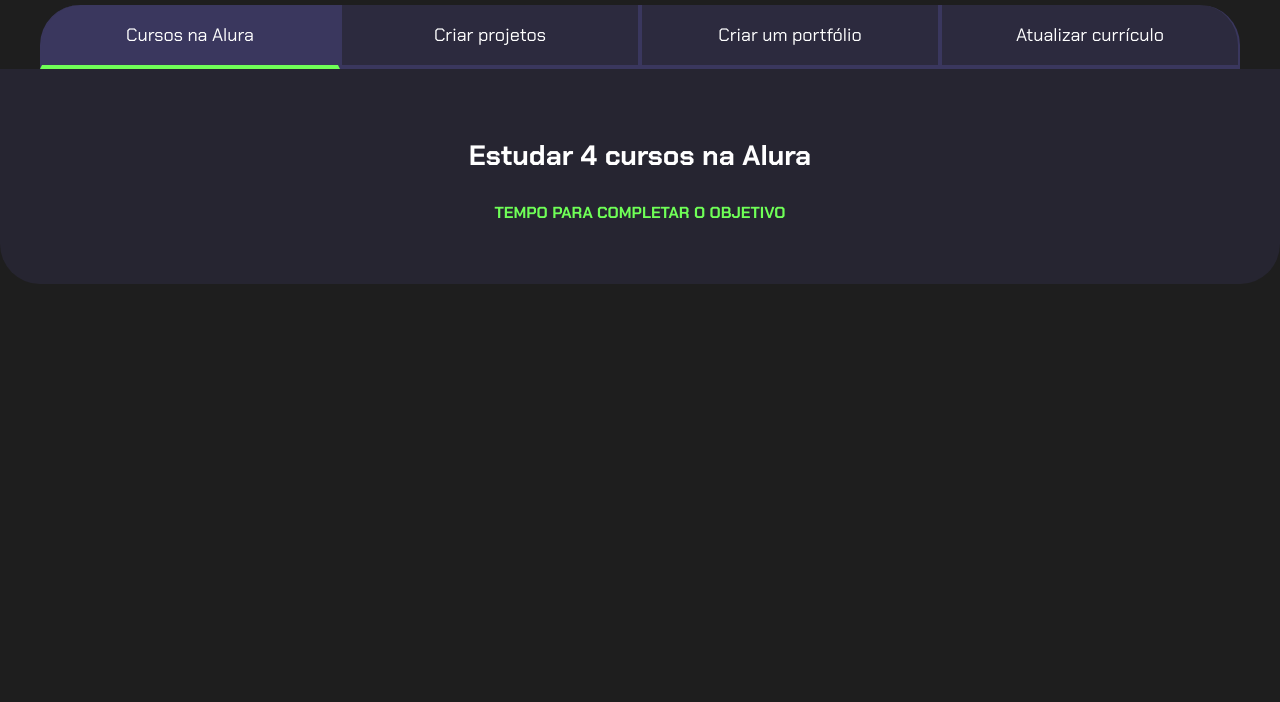
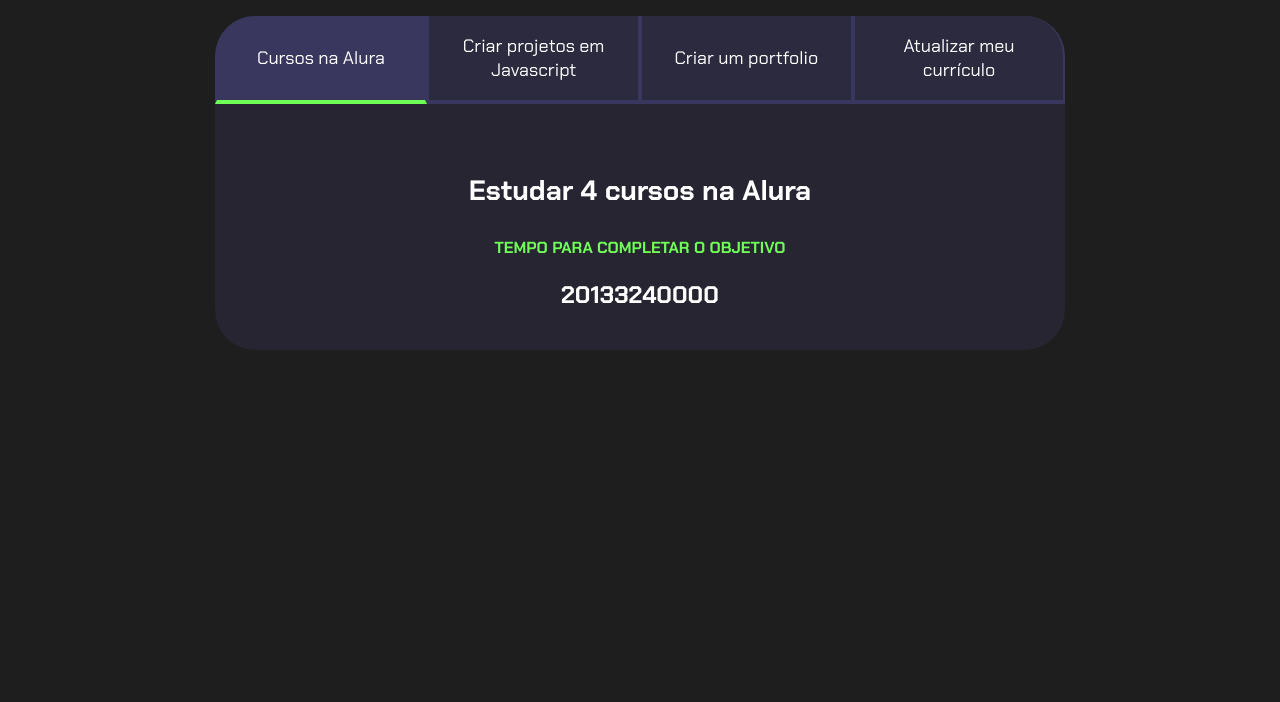
Before and after one commit to dorival2305/matematica-2---codigo, a plain HTML site: page index.html in a window 1280 px wide. Shown: the part 98-800 px from the top of the page. Drawn offline with Linux system fonts and the light colour scheme.

Commit message:
commit 4

```diff
--- a/index.html
+++ b/index.html
@@ -1,46 +1,45 @@
 <!DOCTYPE html>
 <html lang="pt-br">
 <head>
-  <meta charset="UTF-8" />
-  <meta name="viewport" content="width=device-width, initial-scale=1.0" />
+    <meta charset="UTF-8">
+    <meta name="viewport" content="width=device-width, initial-scale=1.0">
     <title>Meus objetivos do ano</title>
-  <link rel="stylesheet" href="style.css" />
+    <link rel="stylesheet" href="style.css">
 </head>
-
 <body>
     <section class="conteudo-principal">
-    <h2 class="titulo-principal">Meus objetivos do ano<span>_</span></h2>
-
+        <h2 class="titulo-principal">Meus Objetivos do ano<span>_</span></h2>
+        <div class="conteudo">
             <div class="botoes">
                 <button class="botao ativo">Cursos na Alura</button>
-      <button class="botao">Criar projetos</button>
-      <button class="botao">Criar um portfólio</button>
-      <button class="botao">Atualizar currículo</button>
+                <button class="botao">Criar projetos em Javascript</button>
+                <button class="botao">Criar um portfolio</button>
+                <button class="botao">Atualizar meu currículo</button>
             </div>
-
             <div class="abas-textos">
                 <div class="aba-conteudo ativo">
                     <h3 class="aba-conteudo-titulo-principal">Estudar 4 cursos na Alura</h3>
                     <h4 class="aba-conteudo-titulo-secundario">Tempo para completar o objetivo</h4>
+                    <div class="contador"></div>
                 </div>
-
                 <div class="aba-conteudo">
-        <h3 class="aba-conteudo-titulo-principal">Criar 5 projetos em JavaScript</h3>
+                    <h3 class="aba-conteudo-titulo-principal">Criar 5 projetos em Javascript</h3>
                     <h4 class="aba-conteudo-titulo-secundario">Tempo para completar o objetivo</h4>
+                    <div class="contador"></div>
                 </div>
-
                 <div class="aba-conteudo">
-        <h3 class="aba-conteudo-titulo-principal">Criar um portfólio com meus melhores projetos</h3>
+                    <h3 class="aba-conteudo-titulo-principal">Criar um portfolio com os meus 3 melhores projetos</h3>
                     <h4 class="aba-conteudo-titulo-secundario">Tempo para completar o objetivo</h4>
+                    <div class="contador"></div>
                 </div>
-
                 <div class="aba-conteudo">
-        <h3 class="aba-conteudo-titulo-principal">Atualizar meu currículo com certificados</h3>
+                    <h3 class="aba-conteudo-titulo-principal">Atualizar meu curriculo com os certificados da Alura</h3>
                     <h4 class="aba-conteudo-titulo-secundario">Tempo para completar o objetivo</h4>
+                    <div class="contador"></div>
+                </div>
             </div>
         </div>
     </section>
-
     <script src="main.js"></script>
 </body>
 </html>
--- a/main.js
+++ b/main.js
@@ -1,11 +1,22 @@
 const botoes = document.querySelectorAll(".botao");
+const textos = document.querySelectorAll(".aba-conteudo");
 
-for(let i=0;i <botoes.length;i++){
-    botoes[i].onclick = function(){
-
-        for(let j=0;j<botoes.length;j++){
+// Lógica de alternância das abas
+for (let i = 0; i < botoes.length; i++) {
+    botoes[i].onclick = function () {
+        for (let j = 0; j < botoes.length; j++) {
             botoes[j].classList.remove("ativo");
+            textos[j].classList.remove("ativo");
         }
         botoes[i].classList.add("ativo");
+        textos[i].classList.add("ativo");
     }
 }
+
+// Lógica do contador
+const contadores = document.querySelectorAll(".contador");
+const tempoObjetivo1 = new Date("2026-12-31T00:00:00"); // Ajustado para uma data futura
+let tempoAtual = new Date();
+
+// Corrigido: tempoObjetivo1 (com a letra O maiúscula)
+contadores[0].textContent = tempoObjetivo1 - tempoAtual;
--- a/style.css
+++ b/style.css
@@ -29,12 +29,14 @@
   text-align: left;
   width: 100%;
   font-size: 32px;
+  margin: 1em 0;
 }
 
 .titulo-principal span {
   color: var(--verde);
 }
 
+/* Container dos botões */
 .botoes {
   display: block;
   width: 100%;
@@ -55,6 +57,7 @@
   border-right: 2px solid var(--botao-ativo);
   border-top: none;
   cursor: pointer;
+  transition: background-color 0.3s;
 }
 
 .botao:first-child {
@@ -66,11 +69,13 @@
   border-bottom: 4px solid var(--verde);
 }
 
+/* Área dos textos e abas */
 .abas-textos {
   background-color: var(--texto-fundo);
   padding: 40px;
   border-radius: 0 0 40px 40px;
   width: 100%;
+  box-sizing: border-box; /* Garante que o padding não quebre a largura */
 }
 
 .aba-conteudo {
@@ -90,8 +95,20 @@
   text-align: center;
   color: var(--verde);
   text-transform: uppercase;
+  margin-top: 10px;
 }
 
+/* Estilização do Contador */
+.contador {
+  display: flex;
+  justify-content: center;
+  font-size: 24px;
+  margin-top: 20px;
+  color: var(--branco);
+  font-weight: bold;
+}
+
+/* Responsividade */
 @media screen and (min-width: 768px) {
   .botoes {
     display: flex;
```
Lines whose indentation alone changed are shown as unchanged.
